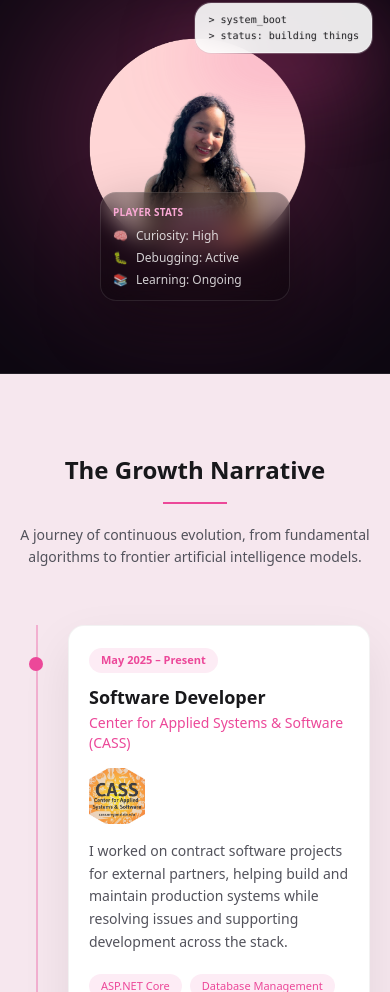
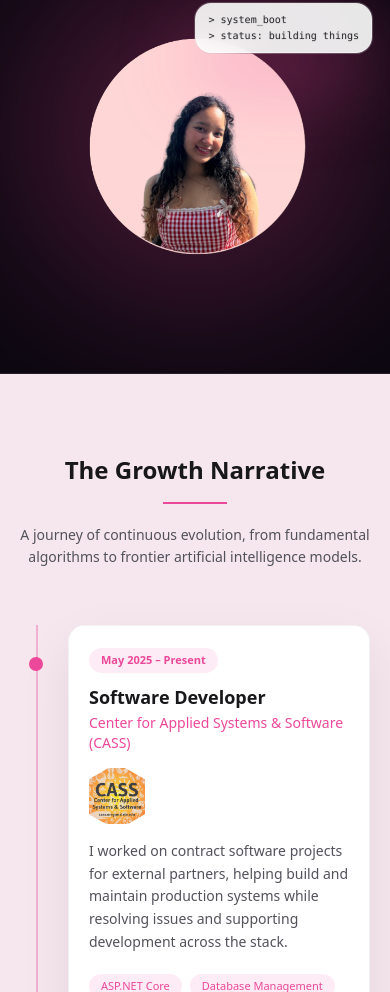
Before and after one commit to Jeeya7/JiyaPradhan, a React (Vite) app: page / in a window 390 px wide. Shown: the part 736-1728 px from the top of the page. Built offline with nearby package versions, Linux system fonts and the light colour scheme.

Commit message:
fix: player stats appear only on hover or click

```diff
--- a/src/sections/overview.tsx
+++ b/src/sections/overview.tsx
@@ -112,7 +112,7 @@ export default function Overview() {
             </pre>
           </div>
 
-          <div className="absolute bottom-2 left-1/2 w-[190px] -translate-x-1/2 rounded-2xl border border-white/10 bg-black/35 p-3 text-white shadow-[0_22px_60px_rgba(0,0,0,0.35)] backdrop-blur-md sm:bottom-0 sm:left-auto sm:right-2 sm:w-[220px] sm:translate-x-0 sm:p-4 lg:right-4 lg:opacity-0 lg:transition-opacity lg:group-hover:opacity-100">
+          <div className="absolute bottom-2 left-1/2 w-[190px] -translate-x-1/2 rounded-2xl border border-white/10 bg-black/35 p-3 text-white shadow-[0_22px_60px_rgba(0,0,0,0.35)] backdrop-blur-md opacity-0 transition-opacity group-hover:opacity-100 sm:bottom-0 sm:left-auto sm:right-2 sm:w-[220px] sm:translate-x-0 sm:p-4 lg:right-4">
             <p className="text-[10px] font-semibold uppercase tracking-wide text-pink-300 sm:text-xs">
               PLAYER STATS
             </p>
```
